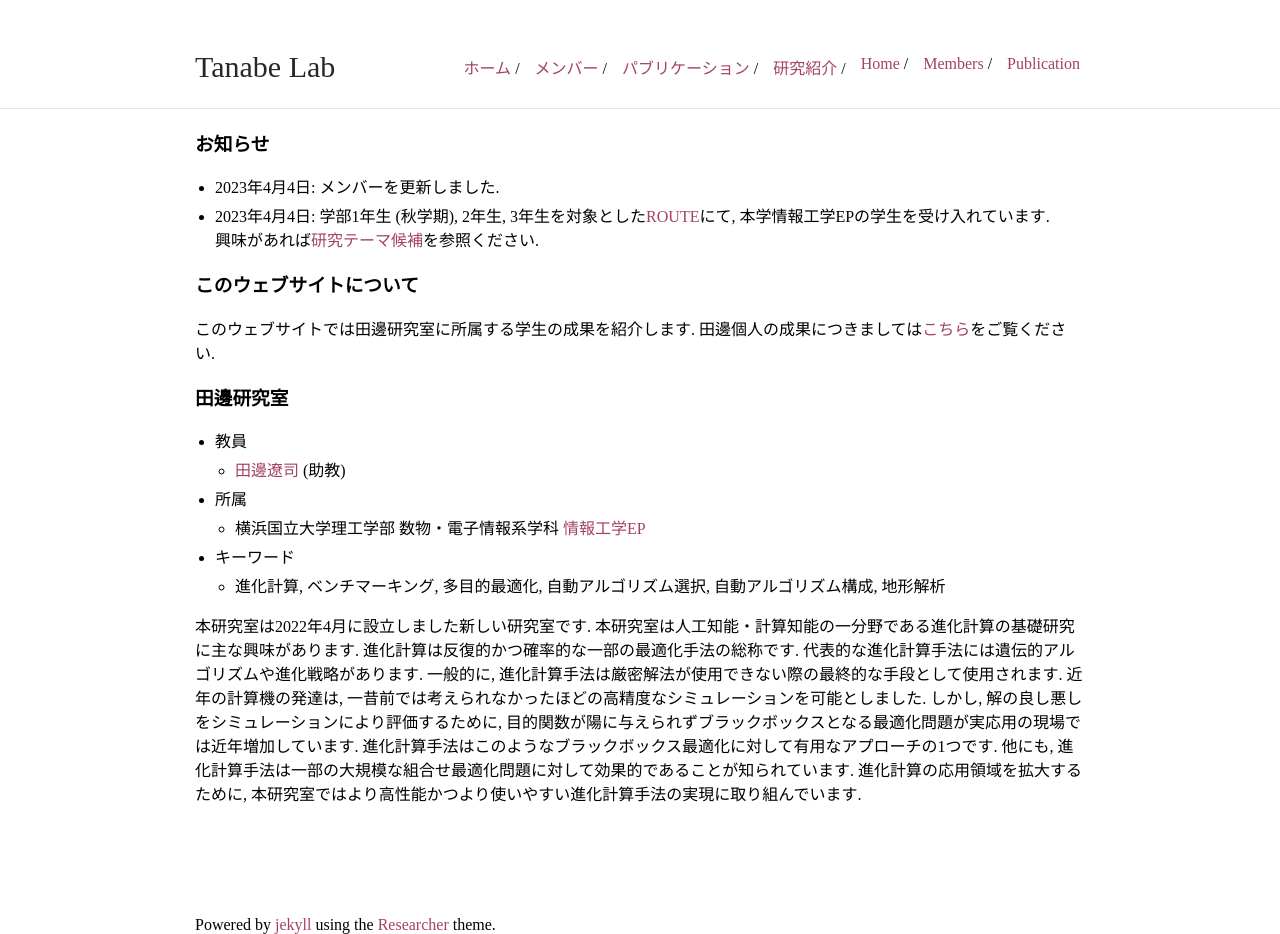
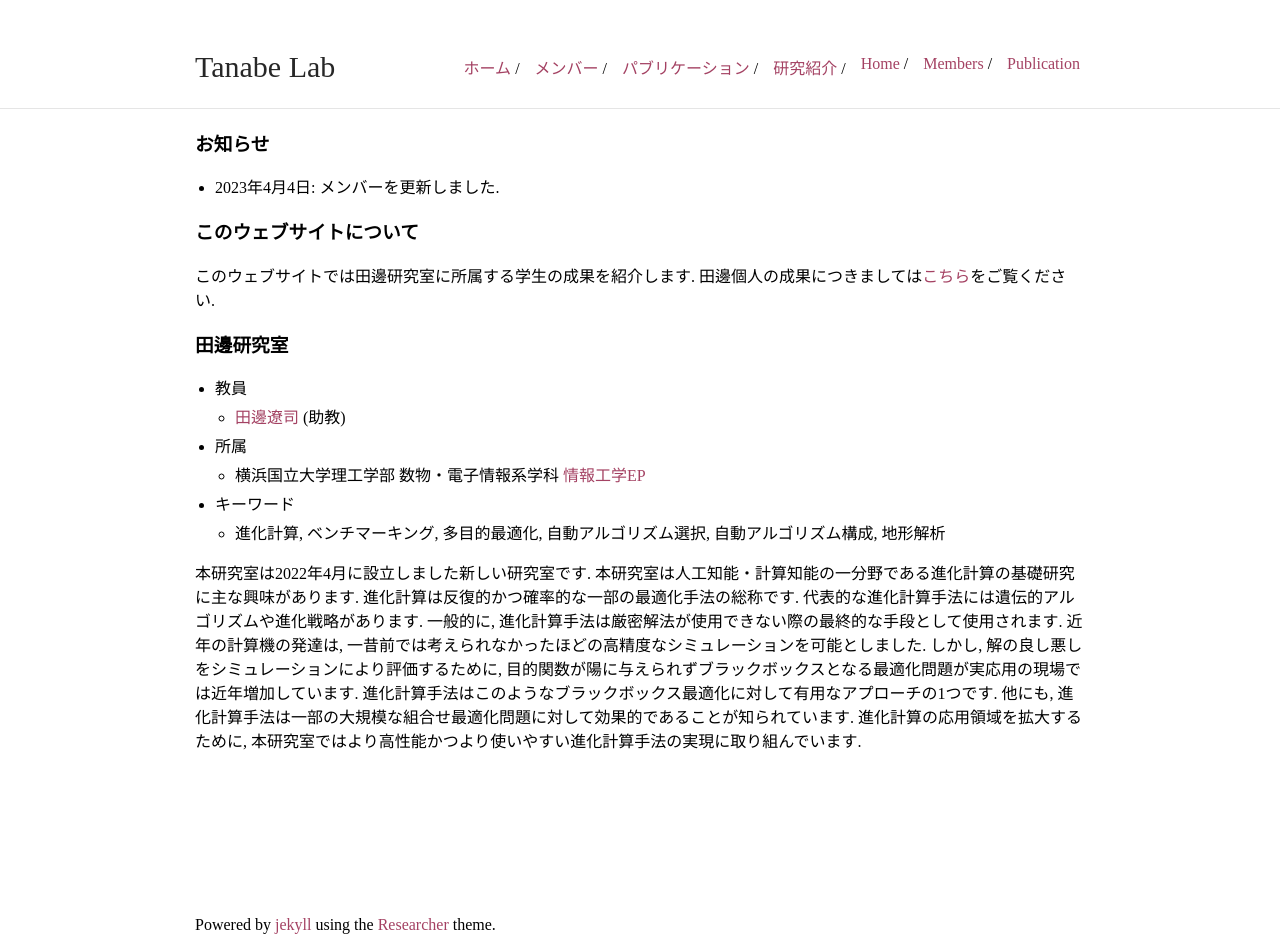
Before and after one commit to aopt-lab/aopt-lab.github.io, a Jekyll site: the page built from index.md, in a window 1280 px wide. Built offline with Jekyll 4.4.1, drawn with Linux system fonts in a browser that asks for light colours.

Commit message:
update index

```diff
--- a/index.md
+++ b/index.md
@@ -6,10 +6,11 @@ title: 田邊研究室
 ### お知らせ
 
 * 2023年4月4日: メンバーを更新しました.
-* 2023年4月4日: 学部1年生 (秋学期), 2年生, 3年生を対象とした[ROUTE](http://es-route.ynu.ac.jp/computer-science-and-engineering-ep/how-to-join/)にて, 本学情報工学EPの学生を受け入れています. 興味があれば[研究テーマ候補](https://hackmd.io/yqsGzrHvSMKPbM8afex7qw)を参照ください.
+
 
 {% comment %}
 
+* 2023年4月4日: 学部1年生 (秋学期), 2年生, 3年生を対象とした[ROUTE](http://es-route.ynu.ac.jp/computer-science-and-engineering-ep/how-to-join/)にて, 本学情報工学EPの学生を受け入れています. 興味があれば[研究テーマ候補](https://hackmd.io/yqsGzrHvSMKPbM8afex7qw)を参照ください.
 * 2022年12月18日: 興呂木さん (B3) が[進化計算シンポジウム2022](http://www.jpnsec.org/symposium202203.html)で発表しました:
     * 興呂木啓祐, 田邊遼司: Indicator-based Subset Selection Problem に対する局所探索の2段階候補リスト戦略による高速化
 
```
